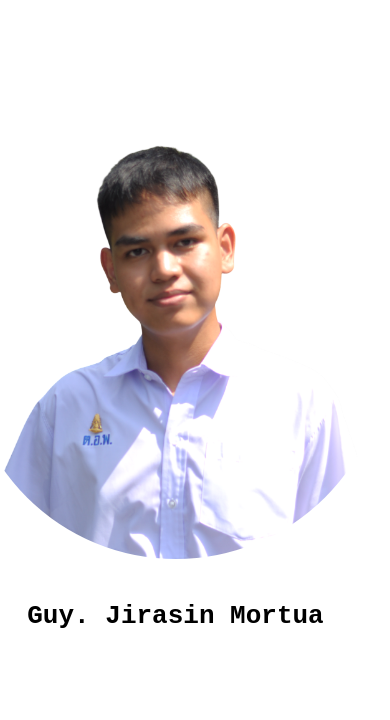
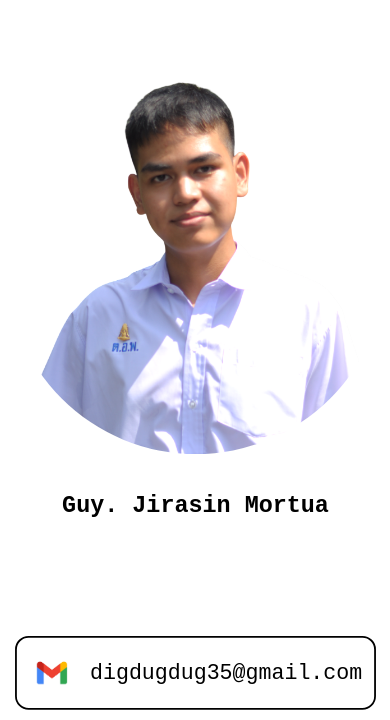
Before and after one commit to GBOUT01/Guy-Portfolio, a plain HTML site: page index.html in a window 390 px wide. Shown: the part 46-766 px from the top of the page. Drawn offline with Linux system fonts and the light colour scheme.

Commit message:
home-perfect

```diff
--- a/styles.css
+++ b/styles.css
@@ -144,5 +144,7 @@ body {
     .home {
         width: 90%;
         height: 100%;
+        margin: 10px auto;
+        transform: scale(0.9);
     }
 }
```
